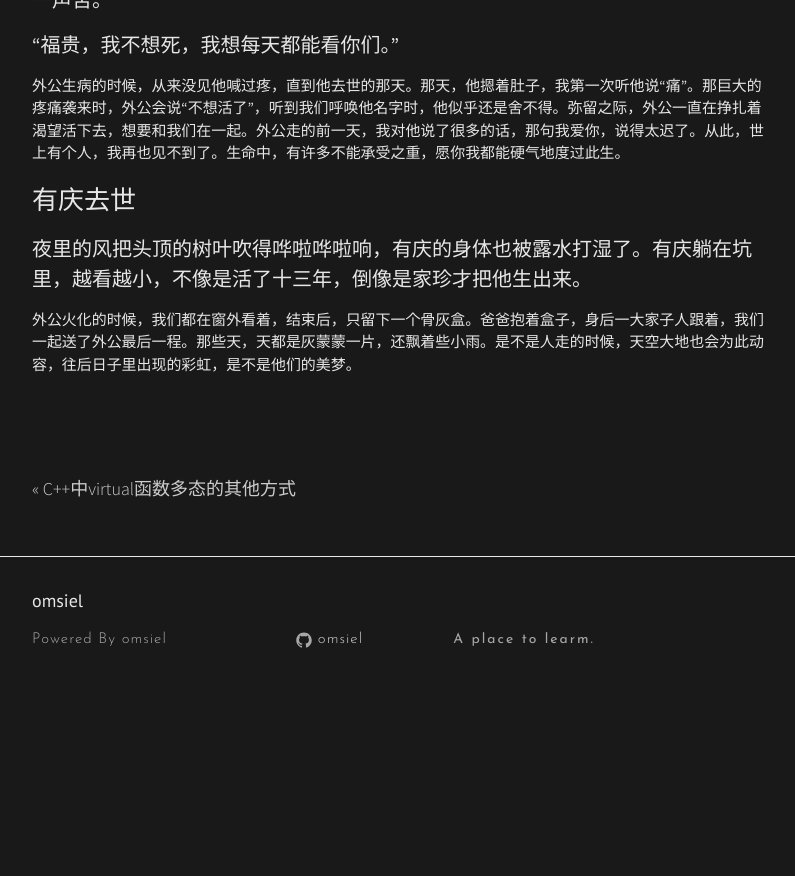
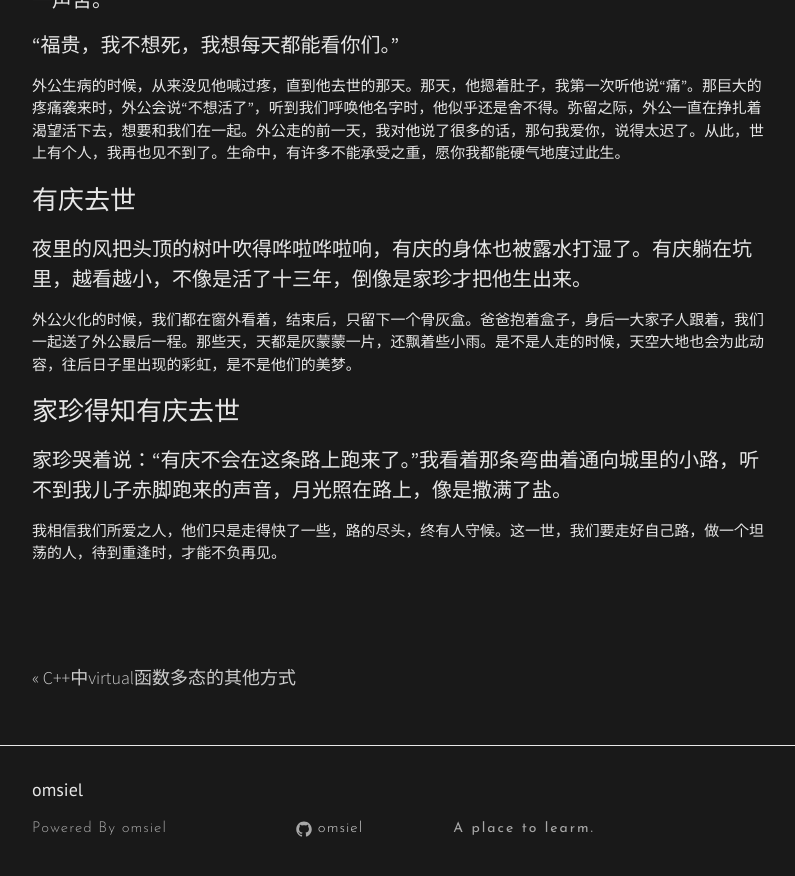
Before and after one commit to omsiel/omsiel.github.io, a Jekyll site: the page built from _posts/2019-05-18-活着.md, in a window 1280 px wide and 900 px high, scrolled down 2032 px. Shown: the top 876 px of the window, without its empty margins (238-1033 px from the left). Built offline with Jekyll 4.4.1, drawn with Linux system fonts in a browser that asks for light colours; nearby versions of some CDN libraries; before the commit the page ends 2743 px from its top, so only the background shows below that.

Commit message:
修改文章

```diff
--- a/_posts/2019-05-18-活着.md
+++ b/_posts/2019-05-18-活着.md
@@ -66,3 +66,9 @@ categories: note
 #### 夜里的风把头顶的树叶吹得哗啦哗啦响，有庆的身体也被露水打湿了。有庆躺在坑里，越看越小，不像是活了十三年，倒像是家珍才把他生出来。
 
 ##### 外公火化的时候，我们都在窗外看着，结束后，只留下一个骨灰盒。爸爸抱着盒子，身后一大家子人跟着，我们一起送了外公最后一程。那些天，天都是灰蒙蒙一片，还飘着些小雨。是不是人走的时候，天空大地也会为此动容，往后日子里出现的彩虹，是不是他们的美梦。
+
+### 家珍得知有庆去世
+
+#### 家珍哭着说：“有庆不会在这条路上跑来了。”我看着那条弯曲着通向城里的小路，听不到我儿子赤脚跑来的声音，月光照在路上，像是撒满了盐。
+
+##### 我相信我们所爱之人，他们只是走得快了一些，路的尽头，终有人守候。这一世，我们要走好自己路，做一个坦荡的人，待到重逢时，才能不负再见。
```
